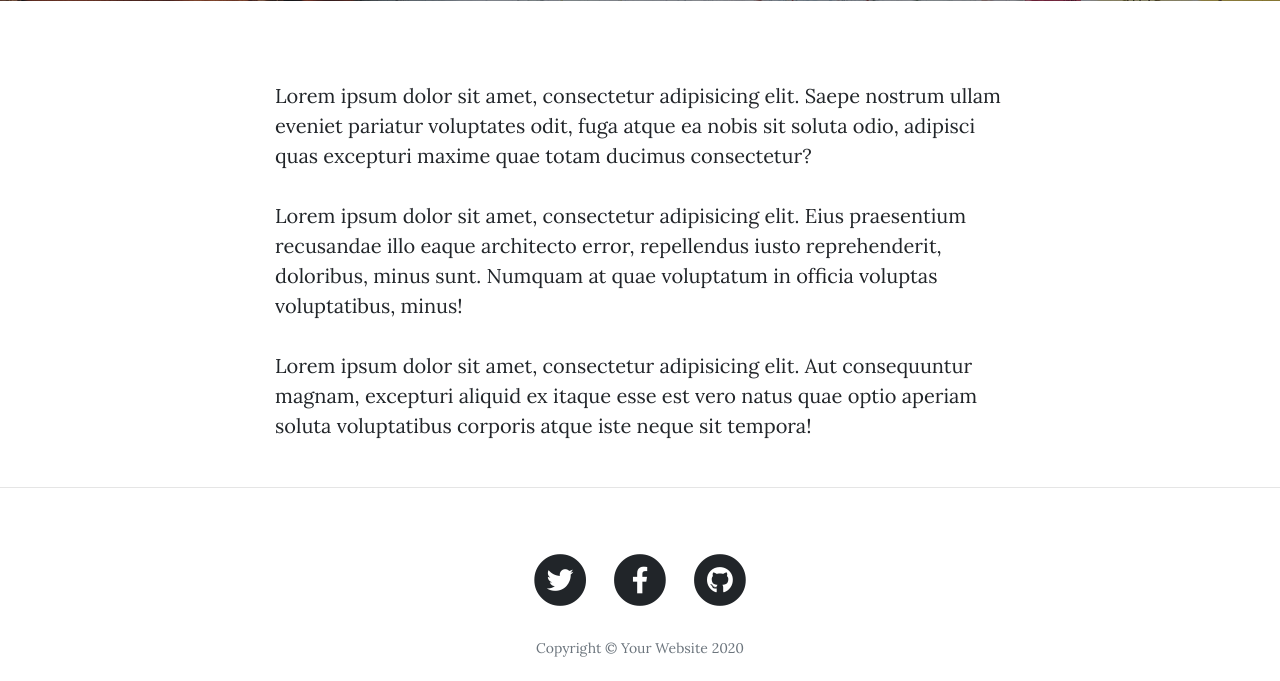
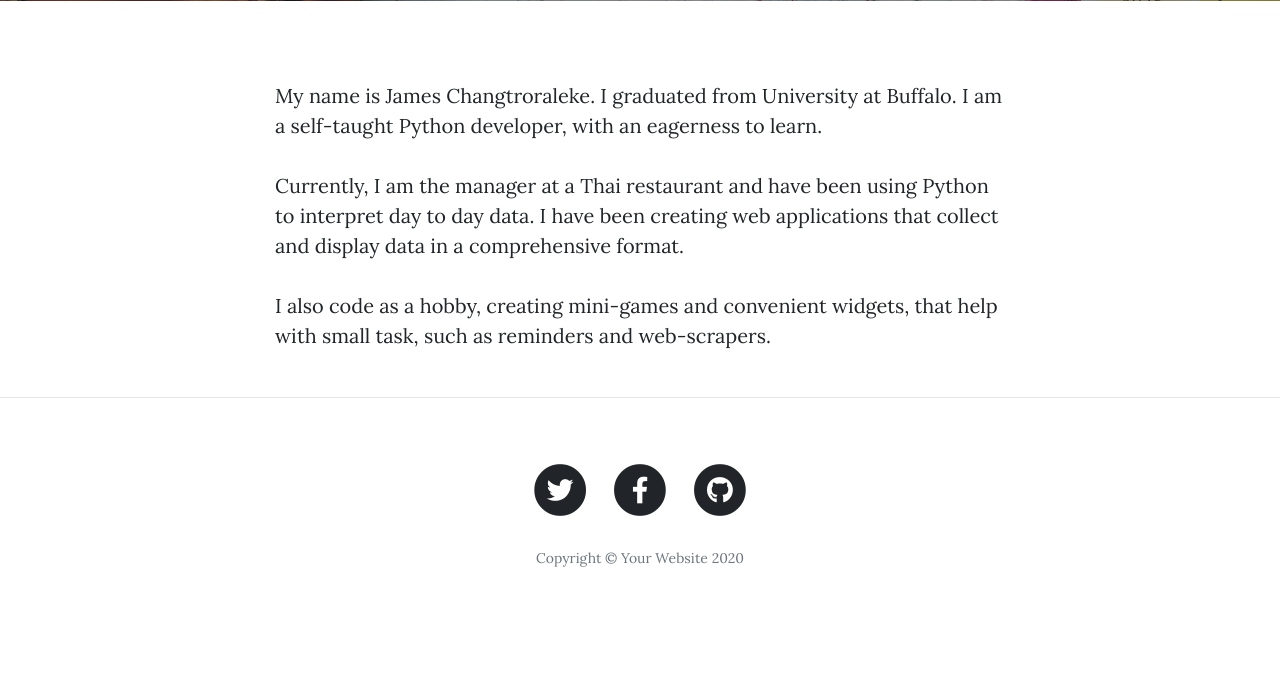
Before and after one commit to achangtroraleke/james-blog, a Flask app: page /about in a window 1280 px wide. Shown: the part 531-1212 px from the top of the page. After the commit the page ends 1098 px from the top, so only its background shows below. Run offline with Flask 2, Linux system fonts and the light colour scheme; some libraries are stand-ins or nearby versions.

Commit message:
Updated about me

```diff
--- a/templates/about.html
+++ b/templates/about.html
@@ -19,9 +19,9 @@
   <div class="container">
     <div class="row">
       <div class="col-lg-8 col-md-10 mx-auto">
-        <p>Lorem ipsum dolor sit amet, consectetur adipisicing elit. Saepe nostrum ullam eveniet pariatur voluptates odit, fuga atque ea nobis sit soluta odio, adipisci quas excepturi maxime quae totam ducimus consectetur?</p>
-        <p>Lorem ipsum dolor sit amet, consectetur adipisicing elit. Eius praesentium recusandae illo eaque architecto error, repellendus iusto reprehenderit, doloribus, minus sunt. Numquam at quae voluptatum in officia voluptas voluptatibus, minus!</p>
-        <p>Lorem ipsum dolor sit amet, consectetur adipisicing elit. Aut consequuntur magnam, excepturi aliquid ex itaque esse est vero natus quae optio aperiam soluta voluptatibus corporis atque iste neque sit tempora!</p>
+        <p>My name is James Changtroraleke. I graduated from University at Buffalo. I am a self-taught Python developer, with an eagerness to learn.</p>
+        <p>Currently, I am the manager at a Thai restaurant and have been using Python to interpret day to day data. I have been creating web applications that collect and display data in a comprehensive format.</p>
+        <p>I also code as a hobby, creating mini-games and convenient widgets, that help with small task, such as reminders and web-scrapers.</p>
       </div>
     </div>
   </div>
```
